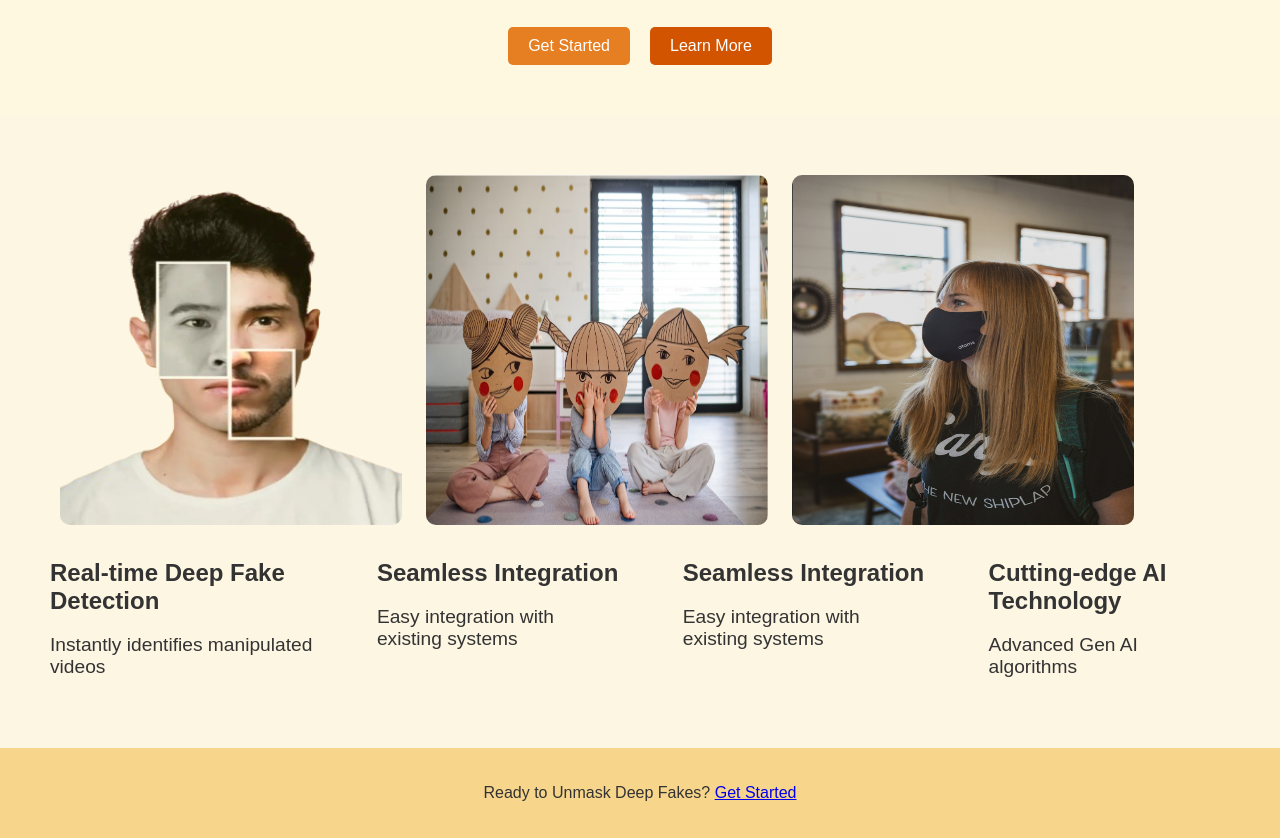
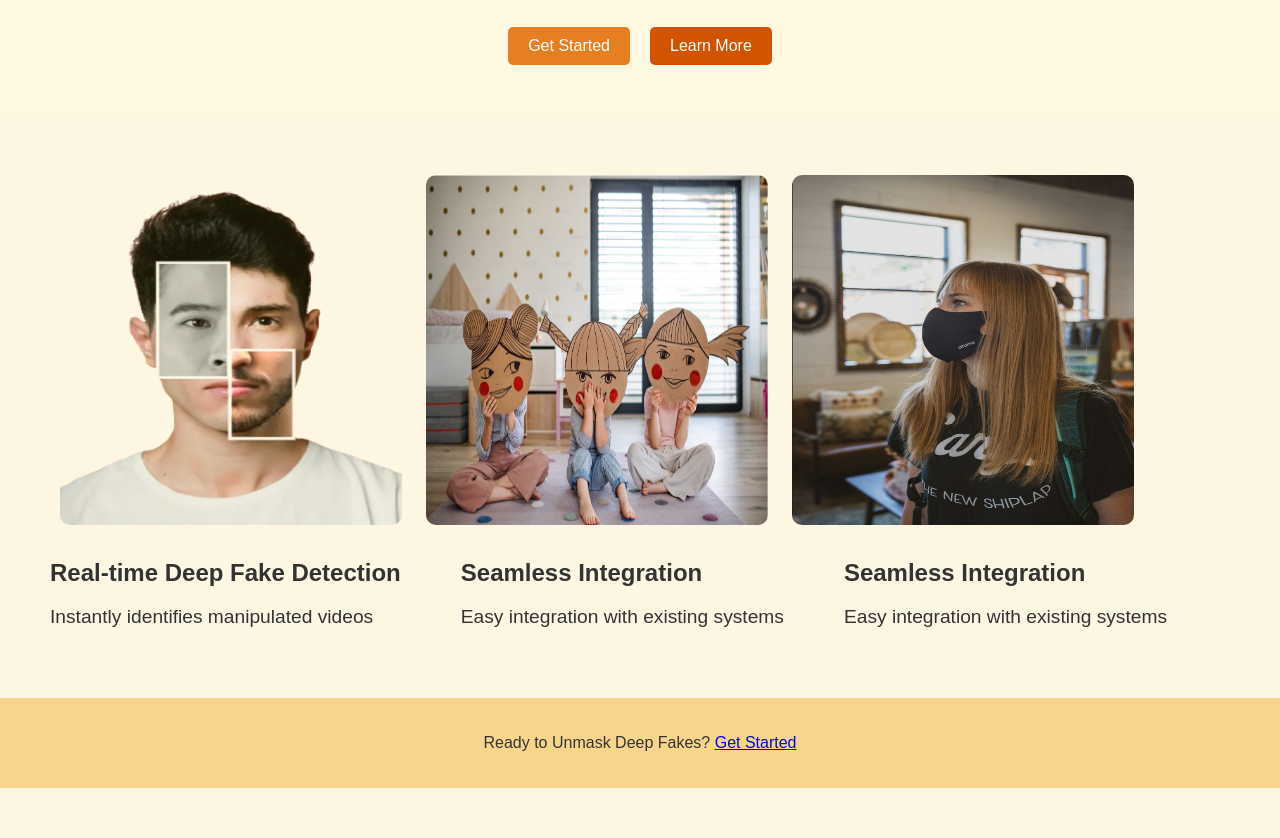
Before and after one commit to Rudra-Prasad-001/authentic-ai, a plain HTML site: page index.html in a window 1280 px wide. Shown: the part 233-1071 px from the top of the page. After the commit the page ends 1021 px from the top, so only its background shows below. Drawn offline with Linux system fonts and the light colour scheme.

Commit message:
Update index.html
removed one feature from feature list to make it look nicer

```diff
--- a/index.html
+++ b/index.html
@@ -52,11 +52,6 @@
                 <h2>Seamless Integration</h2>
                 <p>Easy integration with existing systems</p>
             </div>
-            <div>
-                <h2>Cutting-edge AI Technology</h2>
-                <p>Advanced Gen AI algorithms</p>
-            </div>
-
         </div>
     </section>
 
```
